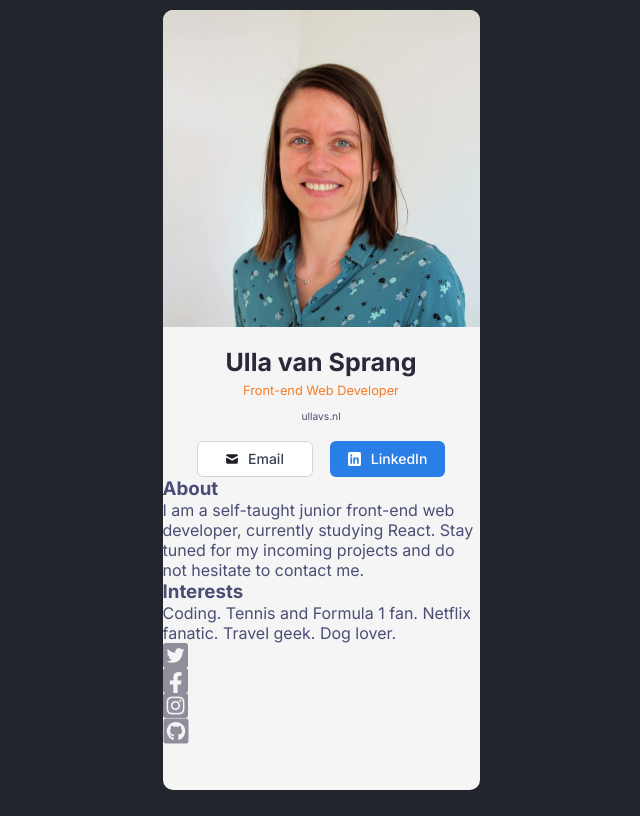
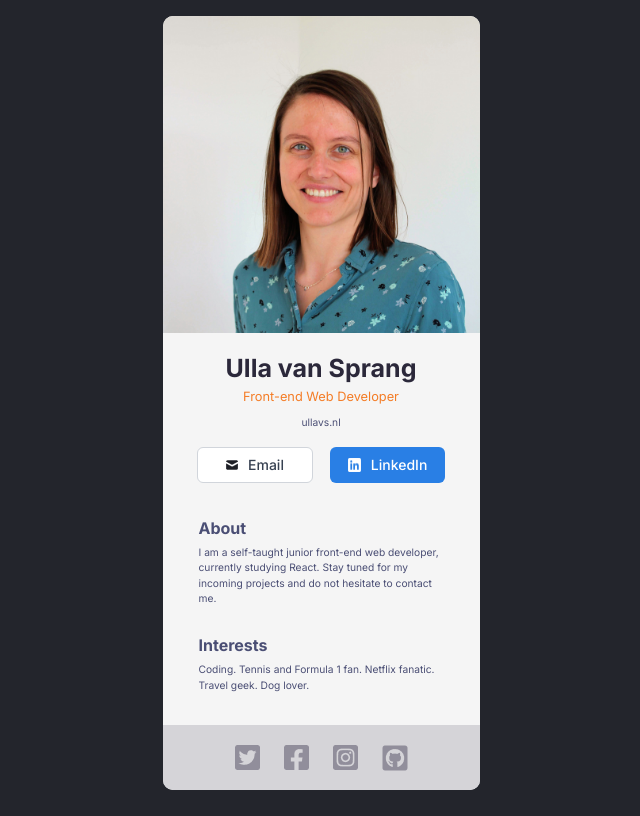
Before and after one commit to Ullavs/digital-business-card, a React app: page / in a window 1280 px wide. Shown: the whole page, without its empty margins (319-959 px from the left). Built offline with nearby package versions, Linux system fonts and the light colour scheme.

Commit message:
Update style

```diff
--- a/public/style.css
+++ b/public/style.css
@@ -12,7 +12,7 @@
   --footer-background-color: #d5d4d8;
 }
 
-/* @media (prefers-color-scheme: dark) {
+@media (prefers-color-scheme: dark) {
   :root {
     --card-color: #1a1b21;
     --headers-text-color: #f5f5f5;
@@ -21,7 +21,7 @@
     --linkedin-button-background: #5093e2;
     --footer-background-color: #161619;
   }
-} */
+}
 
 *,
 *::before,
@@ -73,20 +73,14 @@ body {
   font-family: "Inter", sans-serif;
   background-color: var(--background-color);
   color: var(--paragraphs-text-color);
-  display: grid;
-  place-content: center;
 }
 
 .container {
   background-color: var(--card-color);
   width: 317px;
-  height: 780px;
   border-radius: 0.625rem;
-}
-
-.photo {
-  border-top-left-radius: 0.625rem;
-  border-top-right-radius: 0.625rem;
+  overflow: hidden;
+  margin: 1rem auto;
 }
 
 .header-text {
@@ -151,3 +145,35 @@ h2 {
   color: var(--linkedin-text-color);
   padding: 0.5625rem 1.125rem;
 }
+
+.about {
+  margin-top: 2.0625rem;
+  margin-inline: 2.25rem;
+}
+
+.interests {
+  margin-top: 1.6875rem;
+  margin-inline: 2.25rem;
+}
+
+.about h3,
+.interests h3 {
+  font-size: 1rem;
+  line-height: 1.5rem;
+}
+
+.about p,
+.interests p {
+  font-size: 0.64rem;
+  line-height: 0.96rem;
+  margin-top: 0.3125rem;
+}
+
+.footer {
+  background-color: var(--footer-background-color);
+  display: flex;
+  justify-content: center;
+  gap: 1.5rem;
+  padding-block: 1.21875rem;
+  margin-top: 2rem;
+}
--- a/src/components/About.js
+++ b/src/components/About.js
@@ -2,7 +2,7 @@ import React from "react";
 
 export default function About() {
   return (
-    <div>
+    <div className="about">
       <h3>About</h3>
       <p>
         I am a self-taught junior front-end web developer, currently studying
--- a/src/components/Footer.js
+++ b/src/components/Footer.js
@@ -2,7 +2,7 @@ import React from "react";
 
 export default function Footer() {
   return (
-    <div>
+    <div className="footer">
       <a href="https://twitter.com/Ullafvs">
         <img src="./images/twitter.png" />
       </a>
--- a/src/components/Interests.js
+++ b/src/components/Interests.js
@@ -2,7 +2,7 @@ import React from "react";
 
 export default function Interests() {
   return (
-    <div>
+    <div className="interests">
       <h3>Interests</h3>
       <p>
         Coding. Tennis and Formula 1 fan. Netflix fanatic. Travel geek. Dog
```
Also changed, not shown: public/app.js, 2 other files.
